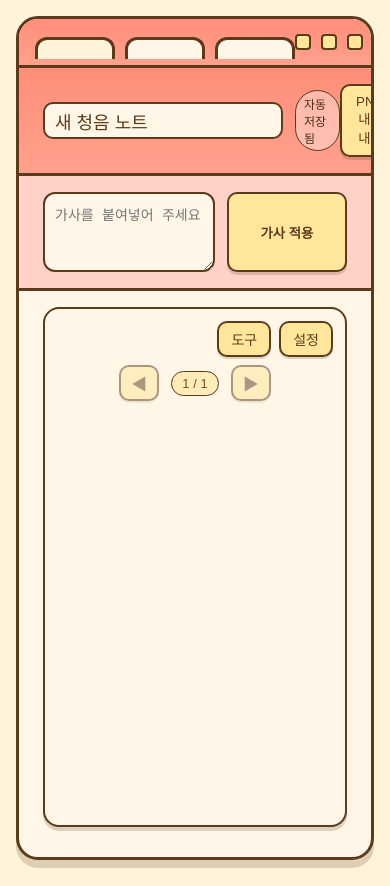
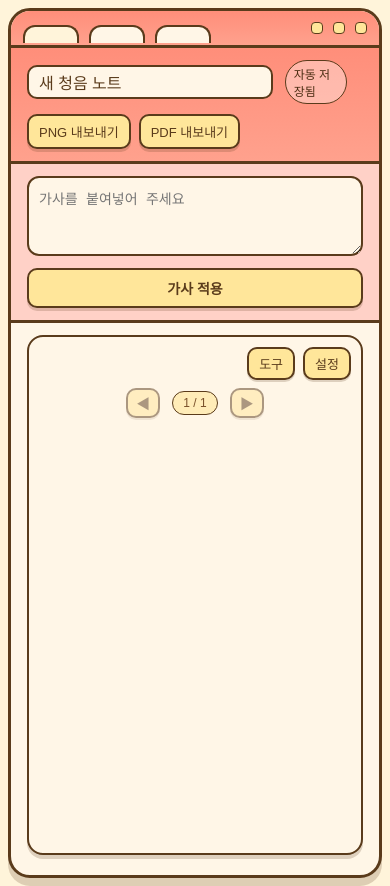
Before and after one commit to rkdsoon/my-music-dictation-note, a plain HTML site: page index.html in a window 390 px wide. Drawn offline with nearby package versions, Linux system fonts and the light colour scheme.

Commit message:
Tweak mobile button sizing while keeping window frame.
Shrink controls for small screens and refine spacing without removing the frame or tab bar.

```diff
--- a/styles.css
+++ b/styles.css
@@ -460,17 +460,99 @@
 }
 
 @media (max-width: 768px) {
+  .window-frame {
+    margin: 8px;
+  }
+
+  .window-bar {
+    padding: 8px 12px;
+  }
+
+  .tab {
+    width: 56px;
+    height: 18px;
+    border-width: 2px;
+  }
+
+  .window-controls span {
+    width: 12px;
+    height: 12px;
+    border-width: 1px;
+  }
+
+  .topbar {
+    flex-direction: column;
+    align-items: flex-start;
+    gap: 10px;
+    padding: 12px 16px;
+  }
+
+  .actions {
+    flex-wrap: wrap;
+    width: 100%;
+  }
+
+  .actions button {
+    padding: 6px 10px;
+    font-size: 13px;
+  }
+
+  #title-input {
+    width: 100%;
+    min-width: 0;
+    font-size: 16px;
+  }
+
+  .setup {
+    flex-direction: column;
+    padding: 12px 16px;
+  }
+
+  #apply-lyrics-btn {
+    width: 100%;
+    padding: 8px 10px;
+    font-size: 14px;
+  }
+
+  .workspace {
+    padding: 12px 16px 20px;
+  }
+
+  .canvas-wrap {
+    padding: 10px;
+  }
+
+  .drawer-btn {
+    padding: 5px 10px;
+    font-size: 13px;
+  }
+
   .token {
-    padding: 6px 6px;
+    padding: 6px 8px;
   }
 
   .palette-item {
-    min-width: 52px;
-    font-size: 22px;
+    min-width: 44px;
+    font-size: 20px;
   }
 
   .page-btn {
-    width: 40px;
-    height: 36px;
+    width: 34px;
+    height: 30px;
+    font-size: 14px;
+  }
+
+  .page-indicator {
+    font-size: 12px;
+  }
+
+  .staff-line {
+    min-height: 92px;
+  }
+
+  .lyrics-line {
+    font-size: 17px;
+    line-height: 1.3;
+    gap: 6px;
   }
 }
```
